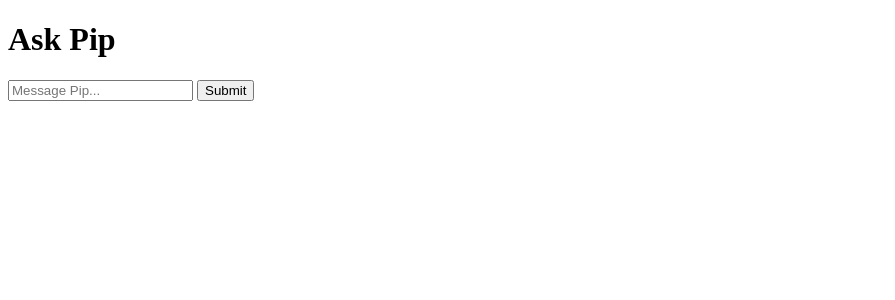
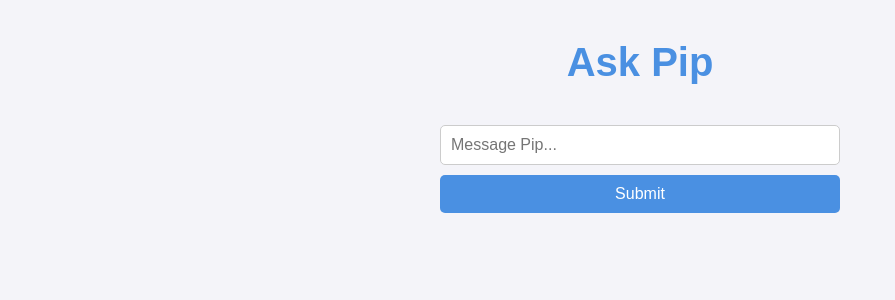
Before and after one commit to pctaylor/pip-agent, a Flask app: page / in a window 1280 px wide. Shown: the top 300 px of the page, without its empty margins (0-895 px from the left). Run offline with Flask 3, Linux system fonts and the light colour scheme.

Commit message:
documentation and avatar add

```diff
--- a/app.py
+++ b/app.py
@@ -1,7 +1,7 @@
 from flask import Flask, render_template, request, jsonify
 from agent import query_openai, get_weather
 
-app = Flask(__name__)
+app = Flask(__name__, static_folder='static', static_url_path='/static')
 
 @app.route('/ask', methods=['POST'])
 def ask_agent():
--- a/static/styles.css
+++ b/static/styles.css
@@ -0,0 +1,86 @@
+body {
+    font-family: 'Arial', sans-serif;
+    color: #333;
+    text-align: center;
+    margin: 0;
+    padding: 0;
+    background-color: #f4f4f9;
+}
+
+h1 {
+    font-size: 2.5em;
+    margin: 20px 0;
+    color: #4a90e2;
+}
+
+#app {
+    display: flex;
+    flex-direction: column;
+    align-items: center;
+    padding: 20px;
+}
+
+.input-container {
+    display: flex;
+    flex-direction: column;
+    width: 100%;
+    max-width: 400px;
+    margin: 20px 0;
+}
+
+input[type="text"] {
+    padding: 10px;
+    font-size: 1em;
+    border: 1px solid #ccc;
+    border-radius: 5px;
+    margin-bottom: 10px;
+    width: 100%;
+    box-sizing: border-box;
+}
+
+button {
+    padding: 10px;
+    font-size: 1em;
+    color: #fff;
+    background-color: #4a90e2;
+    border: none;
+    border-radius: 5px;
+    cursor: pointer;
+    transition: background-color 0.3s;
+}
+
+button:hover {
+    background-color: #357ab8;
+}
+
+#response {
+    font-size: 1.2em;
+    color: #555;
+    margin-top: 20px;
+    word-wrap: break-word;
+    max-width: 400px;
+}
+
+@media (max-width: 600px) {
+    h1 {
+        font-size: 2em;
+    }
+
+    input[type="text"], button {
+        font-size: 1em;
+    }
+
+    #response {
+        font-size: 1em;
+    }
+}
+
+#pip-image {
+    display: block;
+    margin: 20px auto;
+    width: 400px;
+    height: 400px;
+    border-radius: 50%;
+    object-fit: cover;
+    object-position: center;
+}
--- a/templates/index.html
+++ b/templates/index.html
@@ -9,8 +9,10 @@
 <body>
     <div id="app">
         <h1>Ask Pip</h1>
-        <input type="text" id="userPrompt" placeholder="Message Pip...">
-        <button onclick="askAgent()">Submit</button>
+        <div class="input-container">
+            <input type="text" id="userPrompt" placeholder="Message Pip...">
+            <button onclick="askAgent()">Submit</button>
+        </div>
         <p id="response"></p>
     </div>
     <script src="{{ url_for('static', filename='app.js') }}"></script>
```
Also changed, not shown: README.md, static/images/pip_image.JPG (added).
